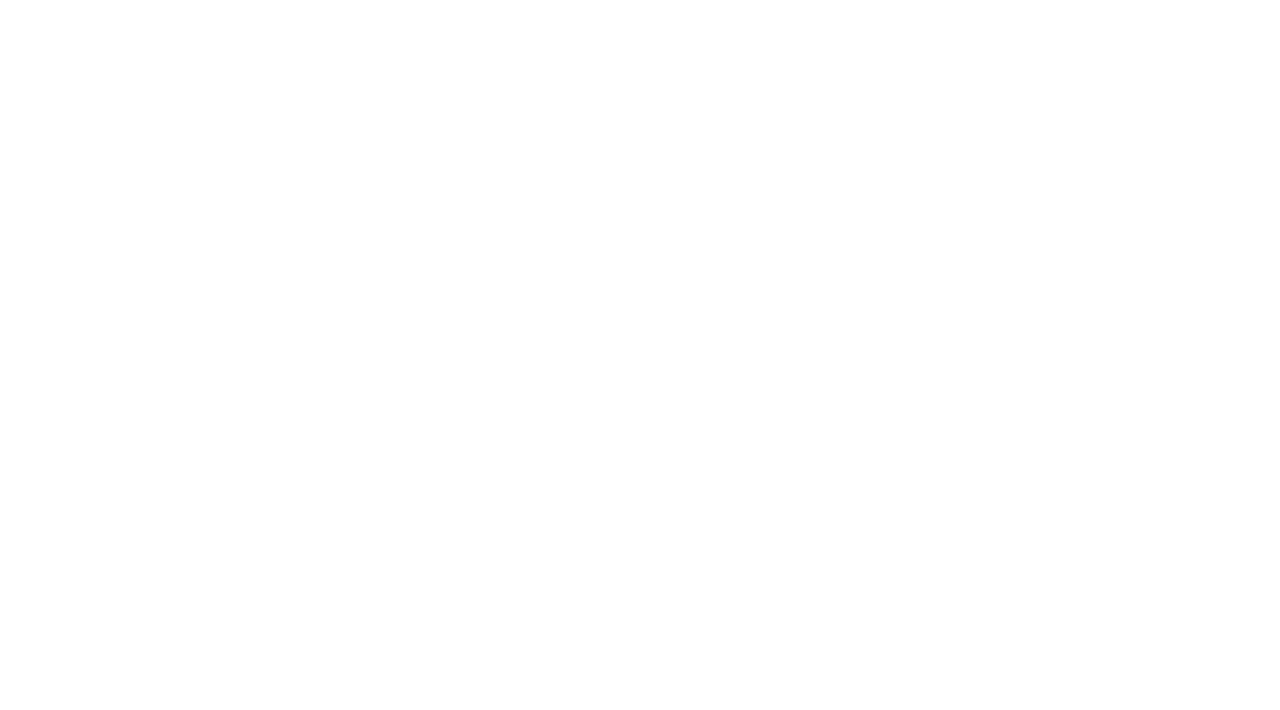
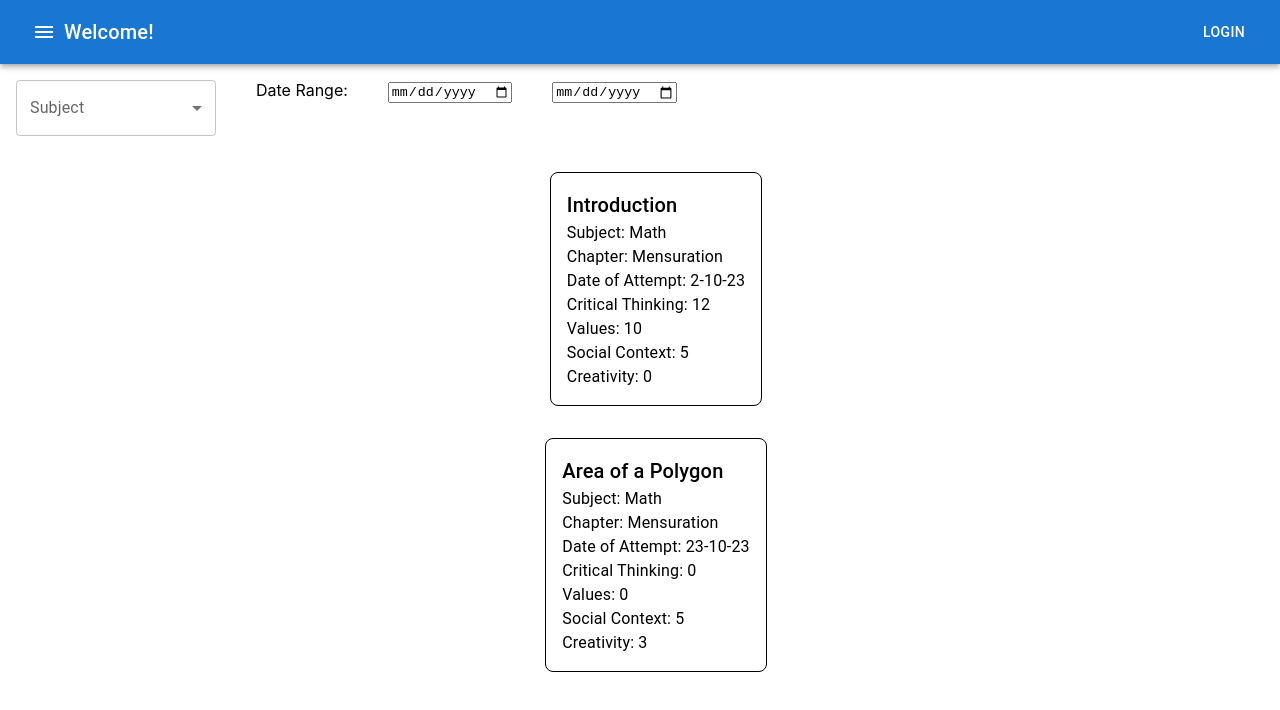
Before and after one commit to ayushyadav47/DSI, a React (Create React App) app in the folder frontend/: page /results in a window 1280 px wide. Before the commit this address had no page. Shown: the top 710 px of the page. Built offline with nearby package versions, Linux system fonts and the light colour scheme.

Commit message:
added page to view quiz results

```diff
--- a/frontend/src/AppRouter.jsx
+++ b/frontend/src/AppRouter.jsx
@@ -5,6 +5,7 @@ import { BrowserRouter as Router, Route, Routes } from 'react-router-dom';
 import Homepage from './homepage.jsx';
 import ClassList from  './pages/classlist.jsx'
 import QuizList from './pages/quizlist.jsx';
+import Results from './pages/results.jsx';
 // import StudHomepage from './student/homepage.jsx';
 // import AdminHomepage from './admin/homepage.jsx';
 // import SetupPage from './admin/platformsetup.jsx';
@@ -19,6 +20,7 @@ function AppRouter() {
         <Route path="/" element={<Homepage />} />
         <Route path="/class-list" element={<ClassList />} />
         <Route path="/quiz-list" element={<QuizList />} />
+        <Route path="/results" element={<Results />} />
         {/* <Route path="/student" element={<StudHomepage />} />
         <Route path="/admin" element={<AdminHomepage />} />
         <Route path="/admin/setup" element={<SetupPage />} />
--- /dev/null
+++ b/frontend/src/pages/results.jsx
@@ -0,0 +1,142 @@
+import React, { useState } from 'react';
+import { Typography, Table, TableContainer, TableHead, TableBody, TableRow, TableCell, Paper, Button, Box, TextField, Stack } from '@mui/material';
+import Navbar from '../components/navbar.jsx';
+import DropdownClass from '../components/dropdown-class.jsx';
+import DropdownSection from '../components/dropdown-section.jsx';
+import DropdownYear from '../components/dropdown-year.jsx';
+import DropdownSubject from '../components/dropdown-subject.jsx';
+
+const SearchBar = ({ onSearch }) => {
+  const [searchText, setSearchText] = useState('');
+
+  const handleSearch = () => {
+    // Pass the search text to the parent component
+    if (onSearch) {
+      onSearch(searchText);
+    }
+  };
+
+  const handleInputChange = (event) => {
+    setSearchText(event.target.value);
+  };
+
+  const handleKeyPress = (event) => {
+    // Trigger search on Enter key press
+    if (event.key === 'Enter') {
+      handleSearch();
+    }
+  };
+
+  return (
+    <div style={{ display: 'flex', alignItems: 'center'}}>
+      <TextField
+        label="Search by name"
+        variant="outlined"
+        value={searchText}
+        onChange={handleInputChange}
+        onKeyPress={handleKeyPress}
+      />
+      <Button variant="contained" color="primary" onClick={handleSearch} style={{ marginLeft: 8 }}>
+        Search
+      </Button>
+    </div>
+  );
+};
+
+const DateInput = ({ onDateChange }) => {
+  const [selectedDate, setSelectedDate] = useState('');
+
+  const handleDateChange = (event) => {
+    const newDate = event.target.value;
+    setSelectedDate(newDate);
+
+    // Pass the selected date to the parent component
+    if (onDateChange) {
+      onDateChange(newDate);
+    }
+  };
+
+  return (
+    <div>
+      <label htmlFor="dateInput"></label>
+      <input
+        type="date"
+        id="dateInput"
+        value={selectedDate}
+        onChange={handleDateChange}
+      />
+    </div>
+  );
+};
+
+const Results = () => {
+  const [selectedClass, setSelectedClass] = useState('');
+  const [selectedSection, setSelectedSection] = useState('');
+  const [selectedSubject, setSelectedSubject] = useState('');
+  const [selectedYear, setSelectedYear] = useState('');
+
+  const handleSubjectChange = (event) => {
+    setSelectedSubject(event.target.value);
+  };
+  const handleYearChange = (event) => {
+    setSelectedYear(event.target.value);
+  };
+  const handleStartDateChange = (selectedDate) => {
+    // Handle the selected date
+    console.log('Selected Date:', selectedDate);
+    // Add your logic here
+  };
+  const handleStopDateChange = (selectedDate) => {
+    // Handle the selected date
+    console.log('Selected Date:', selectedDate);
+    // Add your logic here
+  };
+
+
+  const data = [
+    { title: 'Box 1', subject: 'Math',chapter:'Mensuration', topic: 'Introduction', timeOfAttempt: '2-10-23', criticalThinking: 'High',
+    criticalThinking: 12,
+    values: 10,
+    socialContext: 5,
+    creativity: 0,},
+    { title: 'Box 2', subject: 'Math',chapter:'Mensuration', topic: 'Area of a Polygon', timeOfAttempt: '23-10-23',
+    criticalThinking: 0,
+    values: 0,
+    socialContext: 5,
+    creativity: 3, },
+    // Add more data as needed
+  ];
+
+    return (
+      <>
+      <Navbar/>
+      <Box m={2} width="100%">
+        <Stack direction="row" spacing={5}>
+          <DropdownSubject subjects={['Math', 'Science', 'English']} onChange={handleSubjectChange} />
+          <p/>Date Range:<br/>
+          <DateInput onDateChange={handleStartDateChange} />
+          <DateInput onDateChange={handleStopDateChange} />
+        </Stack>
+        <br/>
+
+        <Box sx={{display: 'flex', flexDirection: 'column', alignItems: 'center' }}>
+        {data.map((item, index) => (
+        <Box key={index} sx={{ border: 1, borderRadius: 2, padding: 2, margin: 2}}>
+          <Typography variant="h6">{item.topic}</Typography>
+          <Typography>{`Subject: ${item.subject}`}</Typography>
+          <Typography>{`Chapter: ${item.chapter}`}</Typography>
+          <Typography>{`Date of Attempt: ${item.timeOfAttempt}`}</Typography>
+          <Typography>{`Critical Thinking: ${item.criticalThinking}`}</Typography>
+          <Typography>{`Values: ${item.values}`}</Typography>
+          <Typography>{`Social Context: ${item.socialContext}`}</Typography>
+          <Typography>{`Creativity: ${item.creativity}`}</Typography>
+        </Box>
+      ))}
+        </Box>
+
+      </Box>
+    </>
+    );
+  };
+
+export default Results;
```
